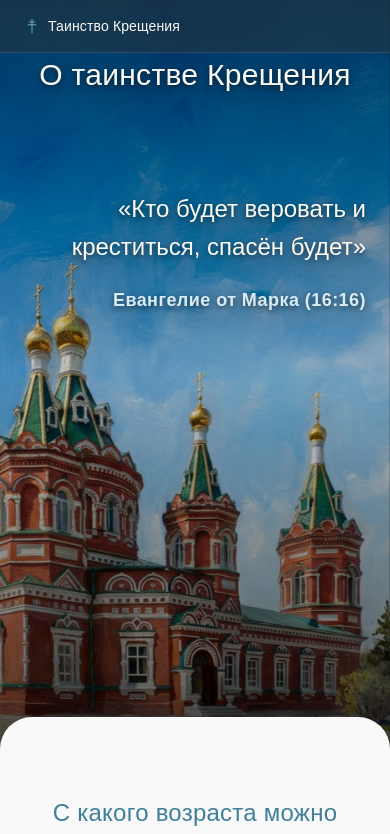
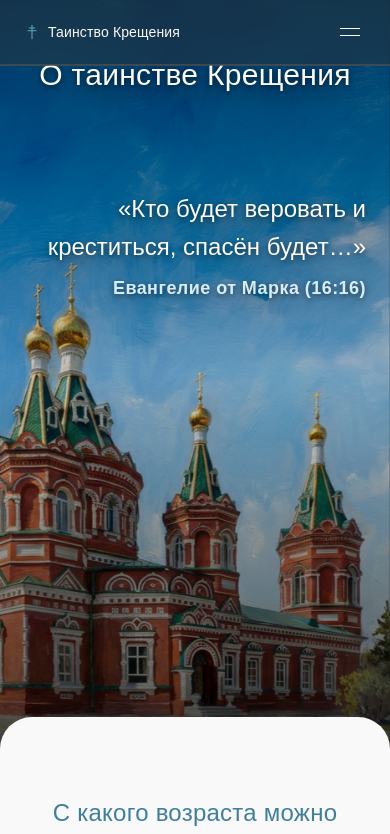
Before and after one commit to mzimovets/landing-kaz-sobor, a Next.js app: page / in a window 390 px wide. Shown: the top 834 px of the page. Built offline with nearby package versions, Linux system fonts and the light colour scheme; a web font is replaced by a local one.

Commit message:
Add ellipsis to quote, tighten citation spacing, add mobile burger menu to navbar

```diff
--- a/src/app/page.tsx
+++ b/src/app/page.tsx
@@ -94,9 +94,9 @@ export default function Home() {
         </h1>
         <blockquote className="quote-block hero-text-shadow mt-24 ml-auto max-w-3xl text-right text-2xl sm:text-3xl md:mt-36 md:text-4xl">
           <p>
-            «Кто будет веровать и креститься, спасён будет»
+            «Кто будет веровать и креститься, спасён будет…»
           </p>
-          <footer className="mt-5 text-lg font-semibold tracking-wide text-[#d8ecf5]">
+          <footer className="mt-2 text-lg font-semibold tracking-wide text-[#d8ecf5]">
             Евангелие от Марка (16:16)
           </footer>
         </blockquote>
--- a/src/components/Navbar.tsx
+++ b/src/components/Navbar.tsx
@@ -1,3 +1,6 @@
+"use client";
+
+import { useState } from "react";
 import { CrossIcon } from "./Icons";
 
 const links = [
@@ -8,6 +11,8 @@ const links = [
 ];
 
 export default function Navbar() {
+  const [open, setOpen] = useState(false);
+
   return (
     <nav className="fixed inset-x-0 top-0 z-50 border-b border-white/10 bg-[#3a3226]/35 backdrop-blur-md">
       <div className="mx-auto flex max-w-5xl items-center justify-between px-6 py-4">
@@ -15,6 +20,7 @@ export default function Navbar() {
           <CrossIcon className="h-4 w-4 text-accent" />
           <span className="font-heading text-sm tracking-wide">Таинство Крещения</span>
         </a>
+
         <ul className="hidden items-center gap-7 sm:flex">
           {links.map((link) => (
             <li key={link.href}>
@@ -27,6 +33,45 @@ export default function Navbar() {
             </li>
           ))}
         </ul>
+
+        <button
+          type="button"
+          aria-label={open ? "Закрыть меню" : "Открыть меню"}
+          aria-expanded={open}
+          onClick={() => setOpen((v) => !v)}
+          className="flex h-8 w-8 flex-col items-center justify-center gap-1.5 sm:hidden"
+        >
+          <span
+            className={`h-px w-5 bg-[#fdfaf4] transition-transform ${
+              open ? "translate-y-[3.5px] rotate-45" : ""
+            }`}
+          />
+          <span
+            className={`h-px w-5 bg-[#fdfaf4] transition-transform ${
+              open ? "-translate-y-[3.5px] -rotate-45" : ""
+            }`}
+          />
+        </button>
+      </div>
+
+      <div
+        className={`overflow-hidden border-t border-white/10 bg-[#3a3226]/95 backdrop-blur-md transition-[max-height] duration-300 ease-out sm:hidden ${
+          open ? "max-h-64" : "max-h-0"
+        }`}
+      >
+        <ul className="flex flex-col px-6 py-4">
+          {links.map((link) => (
+            <li key={link.href}>
+              <a
+                href={link.href}
+                onClick={() => setOpen(false)}
+                className="block py-3 text-sm uppercase tracking-[0.15em] text-[#e8d9be] transition-colors hover:text-accent"
+              >
+                {link.label}
+              </a>
+            </li>
+          ))}
+        </ul>
       </div>
     </nav>
   );
```
